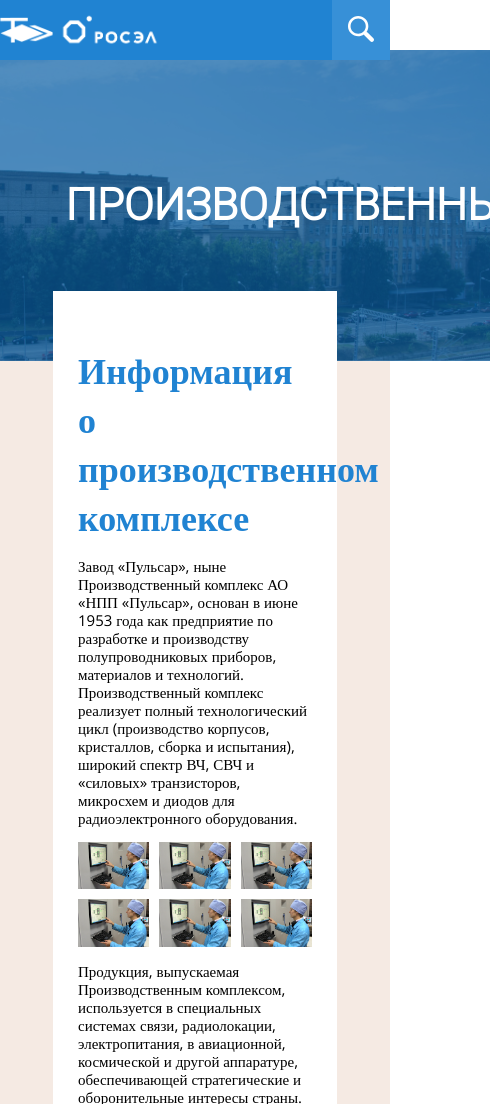
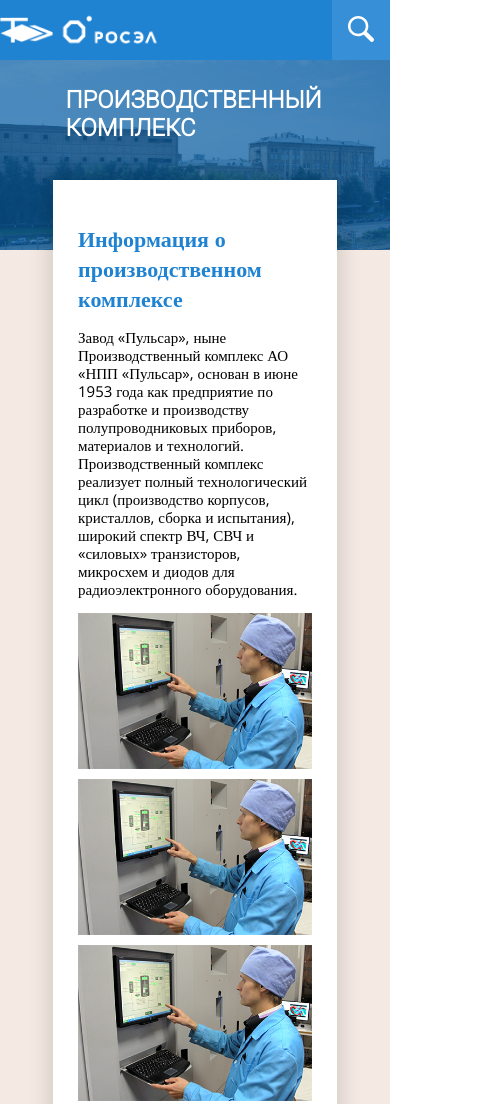
Before and after one commit to XnextOneO/pulsarnpp, a website built with webpack: page complex.html in a window 390 px wide. Shown: the top 1104 px of the page, 490 px wide, since content can reach past the window. Built offline with nearby package versions, Linux system fonts and the light colour scheme.

Commit message:
feat add adaptive to complex-page

```diff
--- a/css/first-block-content.css
+++ b/css/first-block-content.css
@@ -346,7 +346,6 @@
 /* Path: css/first-block-content.css */
 
 .complex-content {
-  width: 100%;
   display: flex;
   justify-content: center;
   background-color: #f5eae3;
@@ -357,8 +356,8 @@
 .complex-title {
   font-family: "Open Sans";
   font-size: 40px;
-  padding: 100px;
   margin-top: 50px;
+  height: 200px;
   margin-bottom: 30px;
   width: 100%;
   position: relative;
@@ -381,7 +380,6 @@
   position: relative;
   font-size: 44px;
   font-family: Roboto;
-  white-space: nowrap;
 }
 .complex-title-text-wrapper {
   width: 60%;
@@ -399,6 +397,7 @@
   margin-top: -100px;
   z-index: 30;
   margin-bottom: 60px;
+  box-shadow: 0 0 1em 0.5em rgba(0, 0, 0, .1);
 }
 
 .complex-img-wrapper {
@@ -441,3 +440,24 @@
   line-height: 1.2;
   color: black;
 }
+
+@media screen and (max-width: 570px) {
+  .complex-title-text-wrapper h1 {
+    font-size: 34px;
+  }
+  .complex-img-wrapper {
+    display: grid;
+    grid-template-columns: repeat(1, 1fr); /* Три столбца с равными долями */
+    gap: 10px; /* Расстояние между изображениями */
+  }
+}
+
+@media screen and (max-width: 448px) {
+  .complex-title-text-wrapper h1 {
+    font-size: 24px;
+    padding-top: 20px;
+  }
+  .info-title {
+    font-size: 22px;
+  }
+}
```
Also changed, not shown: index.html (+2 -1 lines).
